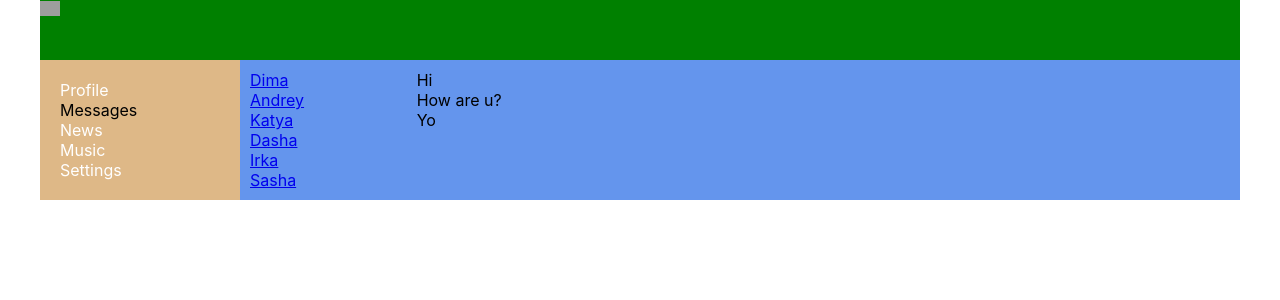
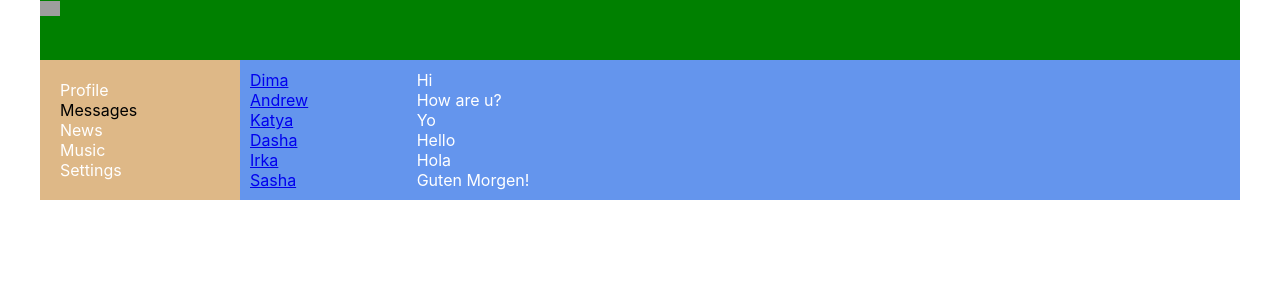
Before and after one commit to SlmSlm/react-app, a React (Create React App) app: page /dialogs in a window 1280 px wide. Shown: the top 300 px of the page. Built offline with nearby package versions, Linux system fonts and the light colour scheme; grey boxes are pictures that could not be loaded.

Commit message:
Add some maps

```diff
--- a/src/components/Dialogs/Dialogs.jsx
+++ b/src/components/Dialogs/Dialogs.jsx
@@ -12,27 +12,38 @@ const DialogItem = (props) => {
 };
 
 const Message = (props) => {
-    return (
-        <div className={style.message}>{props.message}</div>
-    )
-}
+  return <div className={style.message}>{props.message}</div>;
+};
 
 const Dialogs = (props) => {
+  let dialogs = [
+    { id: 1, name: "Dima" },
+    { id: 2, name: "Andrew" },
+    { id: 3, name: "Katya" },
+    { id: 4, name: "Dasha" },
+    { id: 5, name: "Irka" },
+    { id: 6, name: "Sasha" },
+  ];
+
+  let messages = [
+    { id: 1, message: "Hi" },
+    { id: 2, message: "How are u?" },
+    { id: 3, message: "Yo" },
+    { id: 4, message: "Hello" },
+    { id: 5, message: "Hola" },
+    { id: 6, message: "Guten Morgen!" },
+  ];
+
+  let dialogsElements = dialogs.map((d) => (
+    <DialogItem name={d.name} id={d.id} />
+  ));
+
+  let messagesElements = messages.map((m) => <Message message={m.message} />);
+
   return (
     <div className={style.dialogs}>
-      <div className={style.dialogsItems}>
-        <DialogItem name="Dima" id="1" />
-        <DialogItem name="Andrey" id="2" />
-        <DialogItem name="Katya" id="3" />
-        <DialogItem name="Dasha" id="4" />
-        <DialogItem name="Irka" id="5" />
-        <DialogItem name="Sasha" id="6" />
-      </div>
-      <div className={style.messages}>
-      <Message message="Hi" />
-      <Message message="How are u?" />
-      <Message message="Yo" />
-      </div>
+      <div className={style.dialogsItems}>{dialogsElements}</div>
+      <div className={style.messages}>{messagesElements}</div>
     </div>
   );
 };
--- a/src/components/Dialogs/Dialogs.module.css
+++ b/src/components/Dialogs/Dialogs.module.css
@@ -5,6 +5,7 @@
 
 .dialogsItems {
   padding: 10px;
+
 }
 
 .active{
@@ -16,4 +17,5 @@
 }
 
 .messages .message {
+  color: white;
 }
--- a/src/components/Profile/MyPosts/MyPosts.jsx
+++ b/src/components/Profile/MyPosts/MyPosts.jsx
@@ -3,6 +3,13 @@ import style from "./MyPosts.module.css";
 import Post from "./Post/Post";
 
 const MyPosts = () => {
+  let posts = [
+    { id: 1, message: "Hi, how are u?", likesCount: 0 },
+    { id: 2, message: "Hi, it`s my first post", likesCount: 23 },
+  ];
+
+  let postsElements = posts.map (p => <Post message={p.message} likesCount={p.likesCount} />);
+
   return (
     <div className={style.postsBlock}>
       <h3>My posts</h3>
@@ -15,8 +22,7 @@ const MyPosts = () => {
         </div>
       </div>
       <div className={style.posts}>
-        <Post message="Hi, how are u?" likesCount="0" />
-        <Post message="Hi, it`s my first post" likesCount="23" />
+        {postsElements}
       </div>
     </div>
   );
```
